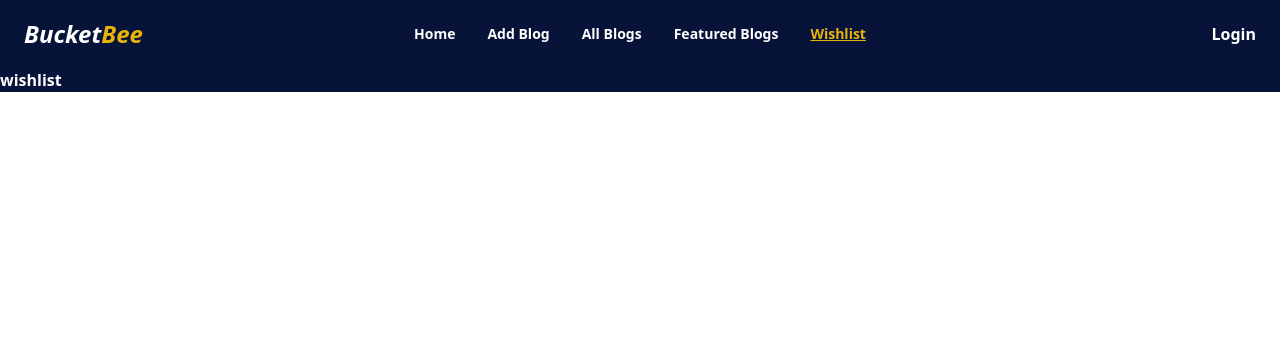
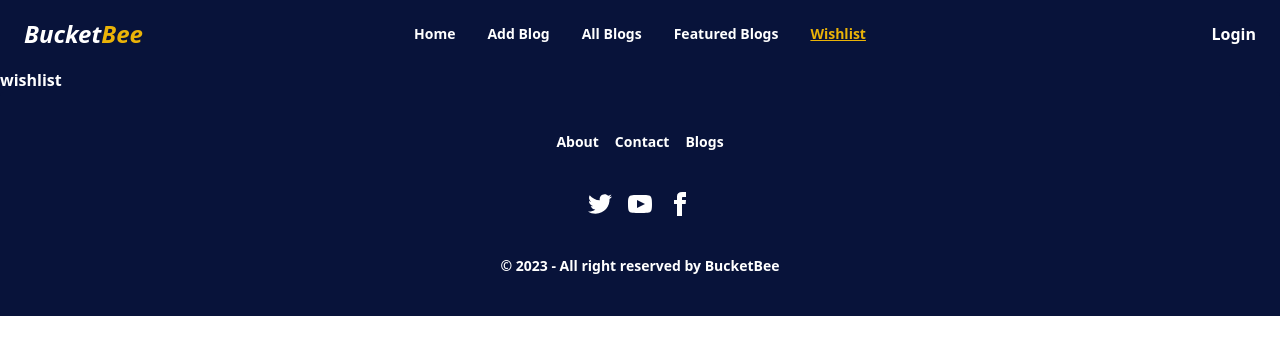
Before and after one commit to avideb24/bucketBee-client, a React (Vite) app: page /wishlist in a window 1280 px wide. Shown: the top 354 px of the page. Built offline with nearby package versions, Linux system fonts and the light colour scheme.

Commit message:
create pages and some components with basic design

```diff
--- a/src/Pages/AllBlogs.jsx
+++ b/src/Pages/AllBlogs.jsx
@@ -1,3 +1,4 @@
+import Footer from "../components/Footer";
 import NavBar from "../components/NavBar";
 
 const AllBlogs = () => {
@@ -5,6 +6,7 @@ const AllBlogs = () => {
         <div>
             <NavBar></NavBar>
             all blogs
+            <Footer></Footer>
         </div>
     );
 };
--- a/src/Pages/FeaturedBalogs.jsx
+++ b/src/Pages/FeaturedBalogs.jsx
@@ -1,3 +1,4 @@
+import Footer from "../components/Footer";
 import NavBar from "../components/NavBar";
 
 const FeaturedBalogs = () => {
@@ -5,6 +6,7 @@ const FeaturedBalogs = () => {
         <div>
             <NavBar></NavBar>
             featured blogs
+            <Footer></Footer>
         </div>
     );
 };
--- a/src/Pages/Wishlist.jsx
+++ b/src/Pages/Wishlist.jsx
@@ -1,3 +1,4 @@
+import Footer from "../components/Footer";
 import NavBar from "../components/NavBar";
 
 const Wishlist = () => {
@@ -5,6 +6,7 @@ const Wishlist = () => {
         <div>
             <NavBar></NavBar>
             wishlist
+            <Footer></Footer>
         </div>
     );
 };
```
